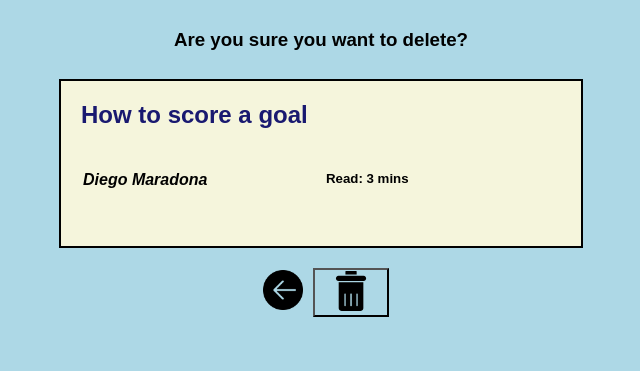
After one commit to siddhantwho/python-training, a Django app: page /blogapp/delete/2 in a window 1280 px wide. The commit adds this page. Shown: the top 371 px of the page, without its empty margins (319-959 px from the left). Run offline with Django 3.2, Linux system fonts and the light colour scheme; data comes from the database, SQL or seed files in the repository; both versions use the stored data as it was after the commit.

Commit message:
completed django crud assignment

```diff
--- a/django/crud-assign/blogproj/blogapp/urls.py
+++ b/django/crud-assign/blogproj/blogapp/urls.py
@@ -3,5 +3,8 @@ from blogapp import views
 
 urlpatterns = [
     path('', views.blog_list, name='blog_list'),
-    path('view/<int:pk>', views.blog_view, name='blog_post')
+    path('view/<int:pk>', views.blog_view, name='blog_post'),
+    path('create', views.blog_create, name='blog_create'),
+    path('edit/<int:pk>', views.blog_update, name='blog_edit'),
+    path('delete/<int:pk>', views.blog_delete, name='blog_delete')
 ]
--- a/django/crud-assign/blogproj/blogapp/views.py
+++ b/django/crud-assign/blogproj/blogapp/views.py
@@ -1,6 +1,7 @@
 from django.shortcuts import render, redirect, get_object_or_404
 from django.forms import ModelForm
 from .models import Blog
+from django import forms
 
 # Create your views here.
 
@@ -19,3 +20,25 @@ def blog_list(request, template_name='list.html'):
 def blog_view(request, pk, template_name='blogpost.html'):
     blog = get_object_or_404(Blog, pk=pk)
     return render(request, template_name, {'object': blog})
+
+def blog_create(request, template_name='blogform.html'):
+    form = BlogForm(request.POST or None)
+    if form.is_valid():
+        form.save()
+        return redirect('blog_list')
+    return render(request, template_name, {'form': form})
+
+def blog_update(request, pk, template_name='blogform.html'):
+    blog= get_object_or_404(Blog, pk=pk)
+    form = BlogForm(request.POST or None, instance=blog)
+    if form.is_valid():
+        form.save()
+        return redirect('blog_list')
+    return render(request, template_name, {'form':form})
+
+def blog_delete(request, pk, template_name='blogdelete.html'):
+    blog = get_object_or_404(Blog, pk=pk)
+    if request.method=='POST':
+        blog.delete()
+        return redirect('blog_list')
+    return render(request, template_name, {'object':blog})
--- /dev/null
+++ b/django/crud-assign/blogproj/static/blogdelete.css
@@ -0,0 +1,91 @@
+body {
+    display: grid;
+    background-color: lightblue;
+    grid-template-rows: 1fr 3fr 1fr 1fr;
+    justify-content: center;
+    padding: 5px;
+    margin: 5px;
+    font-family: Arial;
+}
+
+.question{
+    display:flex;
+    grid-row: 1 / span 1;
+    justify-content: center;
+}
+
+.blog {
+    grid-row: 2 / span 1;
+    display: flex;
+    width: 500px;
+    align-content: left;
+    flex-flow: column wrap;
+    background-color: beige;
+
+    border: black 2px solid;
+    box-shadow: 5px;
+    margin-top: 10px;
+    padding-left: 20px
+
+}
+
+.info {
+    display: grid;
+    grid-template-columns: 1fr 1fr;
+    align-items: left;
+    padding-right: 10px;
+
+}
+
+.blog h2 {
+    color: midnightblue;
+    font-weight: bold;
+}
+
+h2:hover {
+    color: darkmagenta;
+}
+
+.info h4 {
+    color: black;
+    font-style: italic;
+    padding-left: 2px;
+}
+
+.info h5 {
+    grid-area: 1 / 2 / span 1 / span 1;
+    padding-right: 5px;
+}
+
+.buttons {
+    display: flex;
+    grid-row: 3 / span 2;
+    margin-top: 20px;
+    background-color: lightblue;
+    width: 100%;
+    justify-content: center;
+}
+#back {
+    padding-top: 2px;
+    justify-content: center;
+    grid-row: 3 / span 1;
+}
+
+.buttons img{
+    height: 40px;
+    width: 40px;
+    margin-inline: 10px;
+}
+
+button {
+    background-color: lightblue;
+}
+
+button:hover {
+    background-color: red;
+}
+
+form {
+    grid-row: 4 / span 1;
+    text-align: center;
+}
--- /dev/null
+++ b/django/crud-assign/blogproj/templates/blogdelete.html
@@ -0,0 +1,44 @@
+<!DOCTYPE html>
+
+<html>
+
+<head>
+    {% load static %}
+    <link rel="stylesheet" href="{%static 'blogdelete.css'%}" type="text/css">
+</head>
+
+<body>
+    <div class="question">
+        <h3> Are you sure you want to delete? </h3>
+    </div>
+
+    <div class="blog">
+
+
+        <h2> {{ object.title }}</h1>
+
+
+        <div class="info">
+            <h4> {{ object.author }} </h4>
+            <h5> Read: {{ object.time }} mins</h5>
+        </div>
+
+
+    </div>
+    <div class="buttons">
+
+        <a href="{% url "blog_list" %}">
+            <img src="{% static 'back.png' %}"id="back">
+        </a>
+        <form method="post">
+            {% csrf_token %}
+            <button type="submit">
+                <img src="{% static 'delete.png' %}">
+            </button>
+        </form>
+    </div>
+
+
+</body>
+
+</html>
```
Also changed, not shown: django/crud-assign/blogproj/static/blogform.css (added, +47 -0 lines), django/crud-assign/blogproj/static/list.css (+26 -0 lines), django/crud-assign/blogproj/templates/blogform.html (added, +38 -0 lines), django/crud-assign/blogproj/templates/list.html (+17 -2 lines), django/crud-assign/blogproj/db.sqlite3, django/crud-assign/blogproj/static/back.png (added), django/crud-assign/blogproj/static/delete.png (added), django/crud-assign/blogproj/static/edit.png (added).
